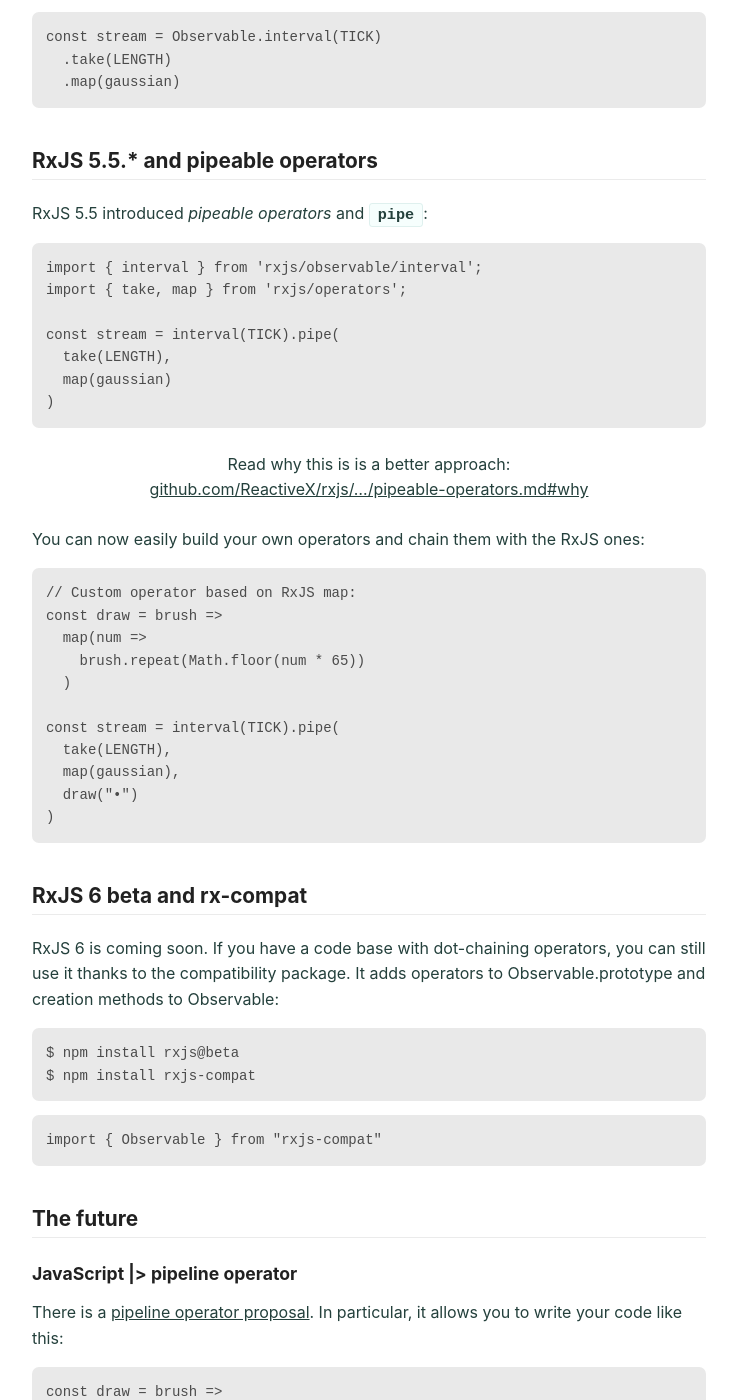
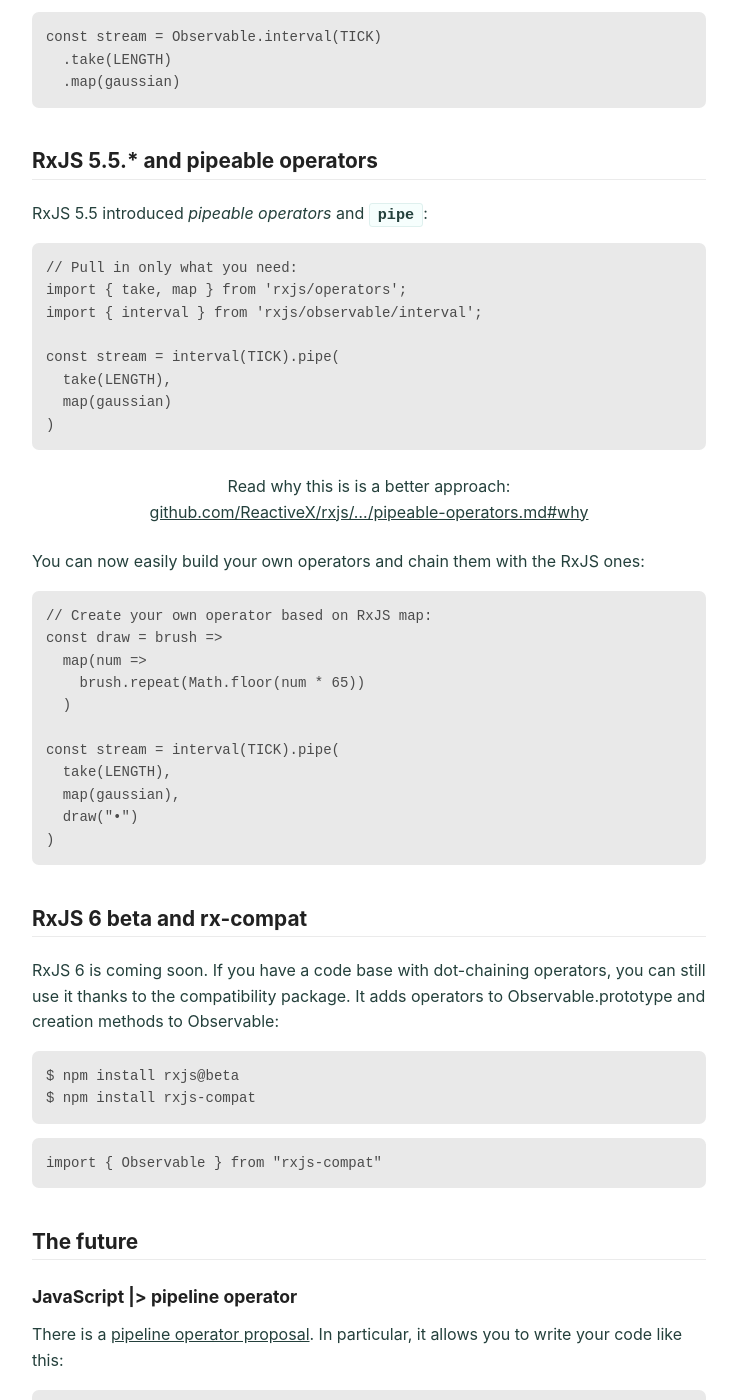
Before and after one commit to cedricss/reactive.how, a Jekyll site: the page built from rxjs/pipeable-operators-vs-dot-chaining.md, in a window 1280 px wide and 1400 px high, scrolled down 889 px. Shown: the whole window, without its empty margins (271-1008 px from the left). Built offline with Jekyll 4.4.1, drawn with Linux system fonts in a browser that asks for light colours.

Commit message:
Add more details on Ep. 27 and rxjs related article

````diff
--- a/rxjs/pipeable-operators-vs-dot-chaining.md
+++ b/rxjs/pipeable-operators-vs-dot-chaining.md
@@ -28,8 +28,9 @@
 RxJS 5.5 introduced _pipeable operators_ and `pipe`:
 
 ```
+// Pull in only what you need:
+import { take, map } from 'rxjs/operators';
 import { interval } from 'rxjs/observable/interval';
-import { take, map } from 'rxjs/operators';
 
 const stream = interval(TICK).pipe(
   take(LENGTH),
@@ -43,7 +44,7 @@
 You can now easily build your own operators and chain them with the RxJS ones:
 
 ```
-// Custom operator based on RxJS map:
+// Create your own operator based on RxJS map:
 const draw = brush =>
   map(num =>
     brush.repeat(Math.floor(num * 65))
````
Also changed, not shown: pipeline-operator.md (+9 -2 lines).
